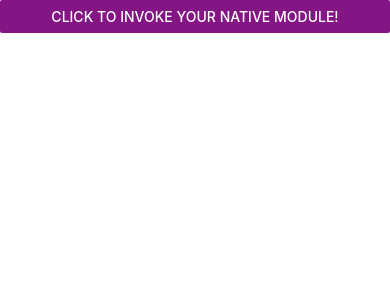
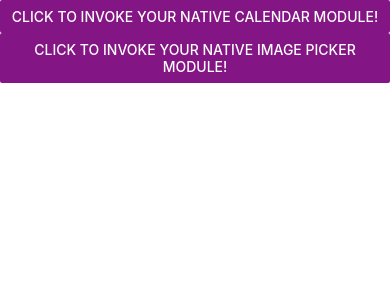
Before and after one commit to ghdtjgus76/native-module-android, a React Native app: screen / in a window 390 px wide. Shown: the top 300 px of the page. Built offline with nearby package versions, Linux system fonts and the light colour scheme.

Commit message:
feat: ImagePickerModule 테스트 코드 추가

```diff
--- a/App.tsx
+++ b/App.tsx
@@ -1,6 +1,7 @@
+import {useEffect} from 'react';
 import {Button, SafeAreaView} from 'react-native';
-import CalendarModule, {CalendarEventEmitter} from './src/CalendarModule';
-import {useEffect} from 'react';
+import {CalendarEventEmitter, CalendarModule} from './src/CalendarModule';
+import {ImagePickerModule} from './src/ImagePickerModule';
 
 function App(): React.JSX.Element {
   useEffect(() => {
@@ -16,7 +17,7 @@ function App(): React.JSX.Element {
     };
   }, []);
 
-  const handlePress = async () => {
+  const handlePressCalendar = async () => {
     try {
       const eventId = await CalendarModule.createCalendarEvent(
         'Party',
@@ -28,12 +29,26 @@ function App(): React.JSX.Element {
     }
   };
 
+  const handlePressImagePicker = async () => {
+    try {
+      const image = await ImagePickerModule.pickImage();
+      console.log(image);
+    } catch (e) {
+      console.error(e);
+    }
+  };
+
   return (
     <SafeAreaView>
       <Button
-        title="Click to invoke your native module!"
+        title="Click to invoke your native calendar module!"
         color="#841584"
-        onPress={handlePress}
+        onPress={handlePressCalendar}
+      />
+      <Button
+        title="Click to invoke your native image picker module!"
+        color="#841584"
+        onPress={handlePressImagePicker}
       />
     </SafeAreaView>
   );
```
